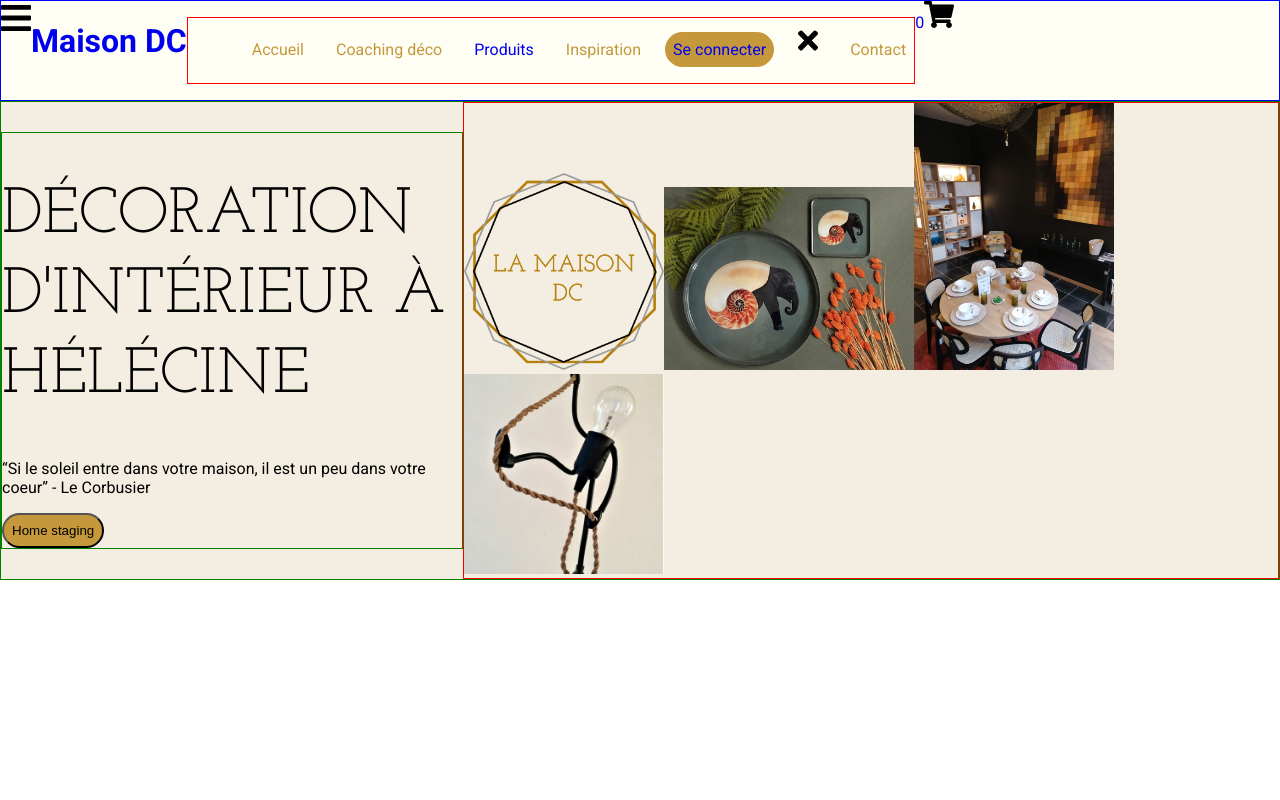
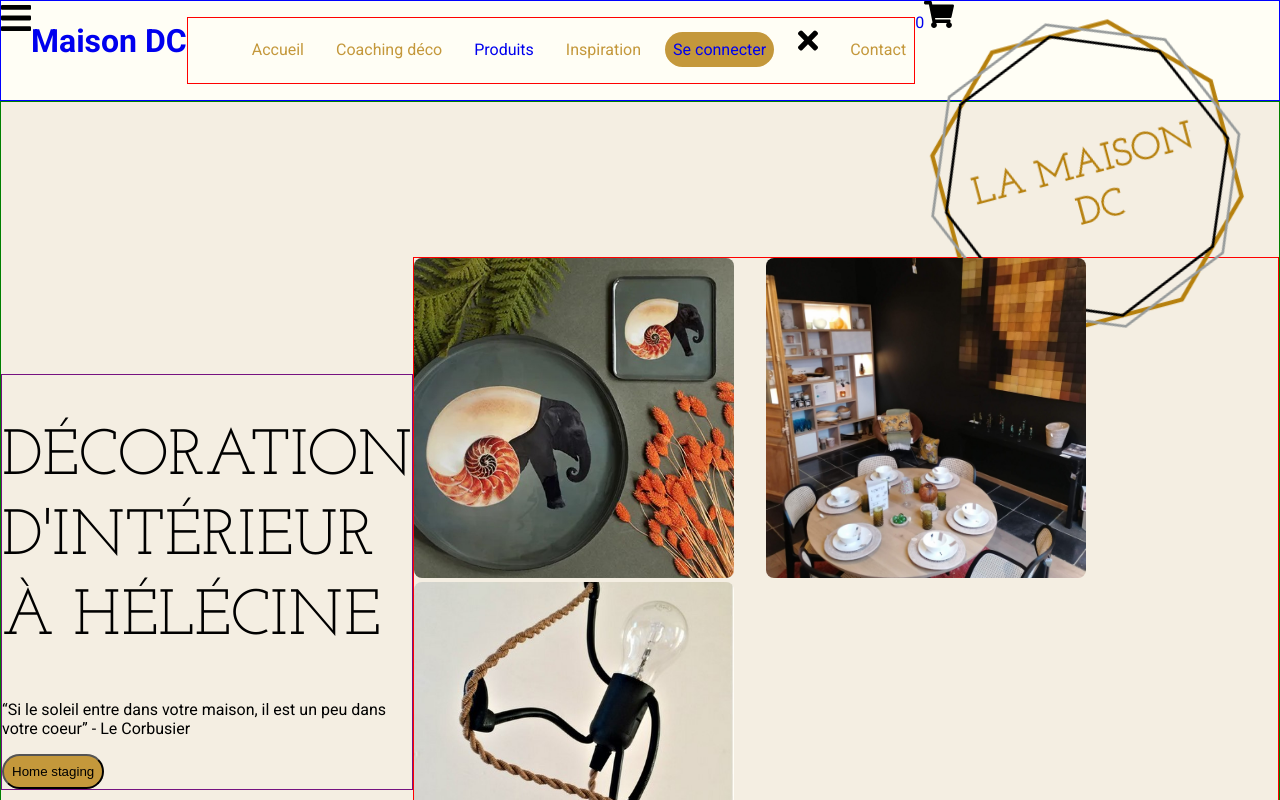
Before and after one commit to Evamel/test-maisonDC, a React (Create React App) app in the folder client/: page /Home in a window 1280 px wide. Shown: the top 800 px of the page. Built offline with nearby package versions, Linux system fonts and the light colour scheme; no server answers.

Commit message:
Header almost finished

```diff
--- a/client/src/components/mainpages/Homepage/DecorationDInterieur.js
+++ b/client/src/components/mainpages/Homepage/DecorationDInterieur.js
@@ -21,10 +21,10 @@ const DecorationDInterieur = () => {
             {/* Part 2 */}
             <div className="DecorationDInterieur_right">
                 {/* Images */}
-                <img src={Logo} width="200rem"/>
-                <img src={Cadre} width="250rem"/>
-                <img src={Salon} width="200rem"/>
-                <img src={Lumiere} width="200rem"/>
+                <img src={Cadre} className="squareimg" alt="Image de cadre"/>
+                <img src={Logo} className="logoimg" alt="Logo de la maison DC"/>
+                <img src={Salon} className="salonimg" alt="Image de salon décoré"/>
+                <img src={Lumiere} className="squareimg" alt="Image de lampe"/>
             </div>
         </div>
     );
--- a/client/src/style/components/DecorationDInterieur.scss
+++ b/client/src/style/components/DecorationDInterieur.scss
@@ -1,11 +1,12 @@
 .DecorationDInterieur{
     border: solid 1px green;
     background-color: $lightbrown;
+    height: 60rem;
     display: flex;
     flex-direction: row;
 
     .DecorationDInterieur_left{
-        border: solid 1px green;
+        border: solid 1px rgb(118, 17, 128);
         width: 30rem;
         margin: auto;
 
@@ -28,4 +29,32 @@
         border: solid 1px red;
         margin: auto;
         }
+
+    .squareimg{
+        width: 20rem;
+        height: 20rem;
+        object-fit: cover; /* Do not distort the image */
+        border-radius: 0.5rem;
+        position: relative;
+        z-index: 1;
+    }
+
+    .logoimg{
+        width : 20rem;
+        position: absolute;
+        transform: translateY(-15rem) translateX(12rem) rotate(-15deg);
+        z-index: 1;
+    }
+
+    /* Adding a margin left and right */
+    .salonimg{
+        width: 20rem;
+        height: 20rem;
+        object-fit: cover; /* Do not distort the image */
+        border-radius: 0.5rem;
+        margin-left: 2rem;
+        margin-right: 2rem;
+        position: relative;
+        z-index: 2;
+    }
 }
```
